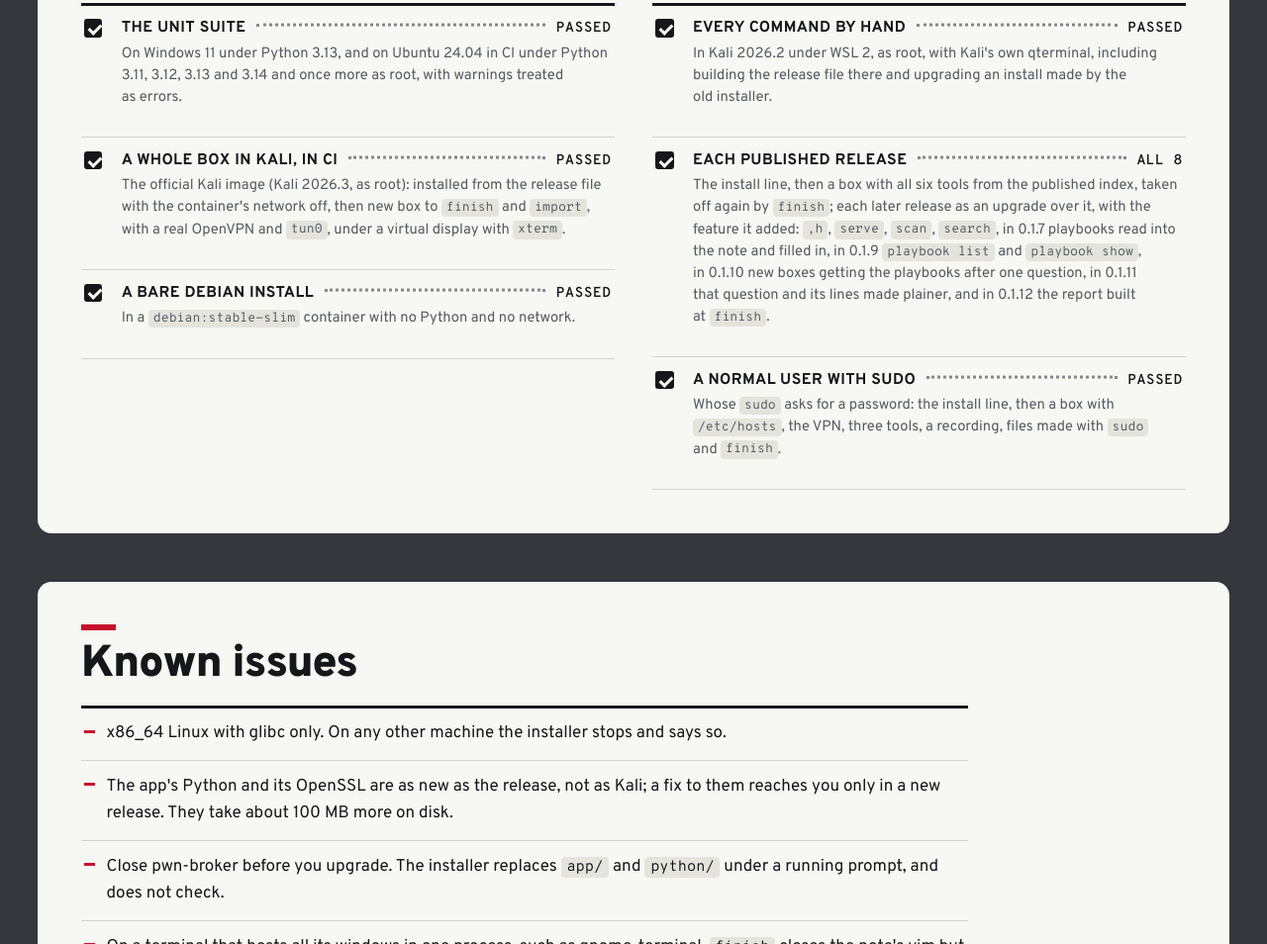
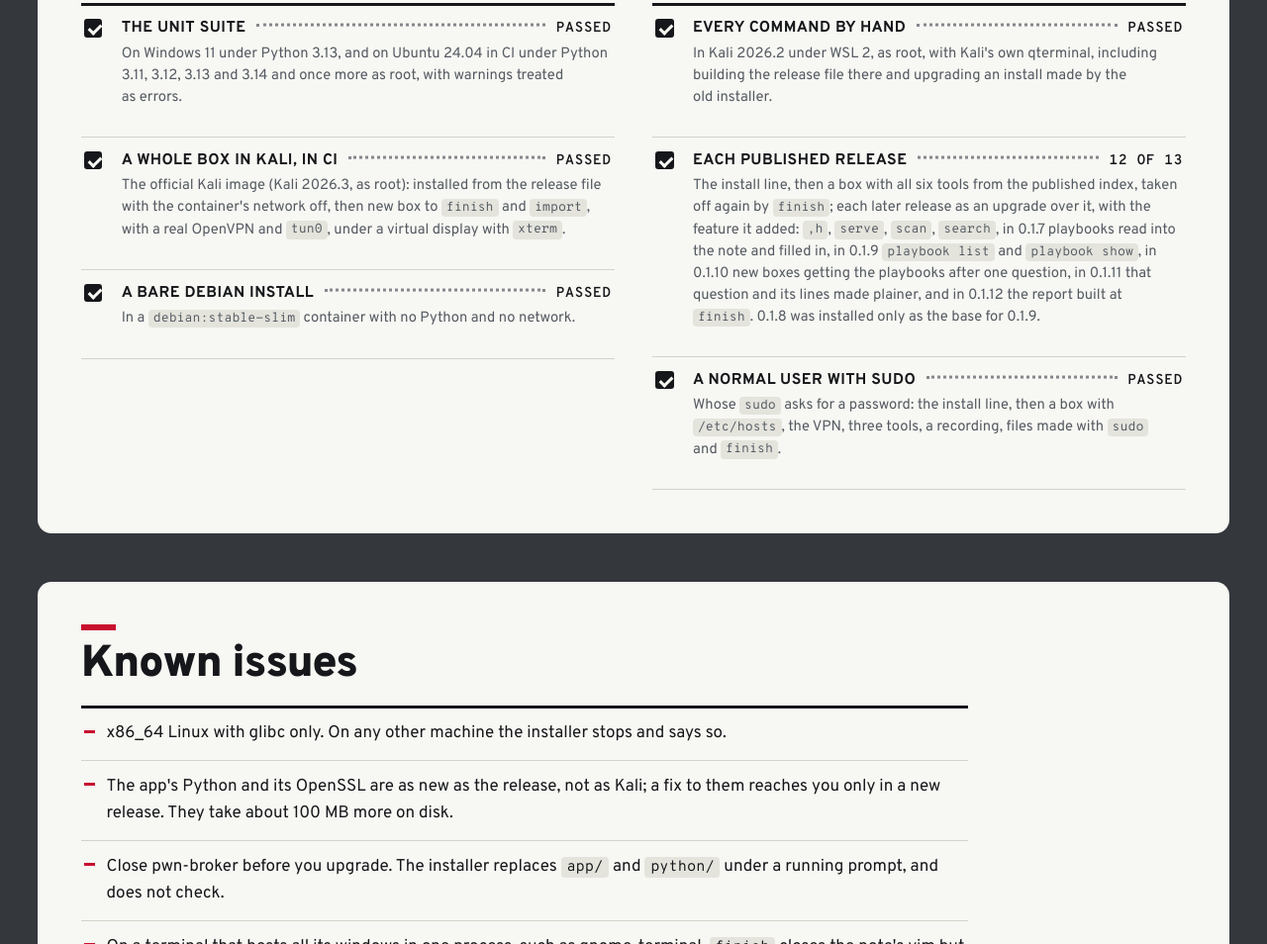
Before and after one commit to Real-Fruit-Snacks/pwn-broker, a plain HTML site: page docs/index.html in a window 1280 px wide. Shown: the part 3909-4863 px from the top of the page at 99% size. Drawn offline with Linux system fonts and the light colour scheme.

Commit message:
Correct the schemas SECURITY.md lists, the page's release count and two stale lines

```diff
--- a/docs/index.html
+++ b/docs/index.html
@@ -255,8 +255,8 @@ GetNPUsers.py htb.local/<span class="ph">&lt;DomainUser&gt;</span> -no-pass -dc-
         <ul class="ck" aria-label="More checks run">
             <li data-state="done"><span class="box" aria-hidden="true"></span><span class="ch">Every command by hand</span><span class="ld" aria-hidden="true"></span><span class="rs">Passed</span>
                 <p class="why">In Kali 2026.2 under WSL 2, as root, with Kali's own qterminal, including building the release file there and upgrading an install made by the old installer.</p></li>
-            <li data-state="done"><span class="box" aria-hidden="true"></span><span class="ch">Each published release</span><span class="ld" aria-hidden="true"></span><span class="rs">All 8</span>
-                <p class="why">The install line, then a box with all six tools from the published index, taken off again by <code>finish</code>; each later release as an upgrade over it, with the feature it added: <code>,h</code>, <code>serve</code>, <code>scan</code>, <code>search</code>, in 0.1.7 playbooks read into the note and filled in, in 0.1.9 <code>playbook list</code> and <code>playbook show</code>, in 0.1.10 new boxes getting the playbooks after one question, in 0.1.11 that question and its lines made plainer, and in 0.1.12 the report built at <code>finish</code>.</p></li>
+            <li data-state="done"><span class="box" aria-hidden="true"></span><span class="ch">Each published release</span><span class="ld" aria-hidden="true"></span><span class="rs">12 of 13</span>
+                <p class="why">The install line, then a box with all six tools from the published index, taken off again by <code>finish</code>; each later release as an upgrade over it, with the feature it added: <code>,h</code>, <code>serve</code>, <code>scan</code>, <code>search</code>, in 0.1.7 playbooks read into the note and filled in, in 0.1.9 <code>playbook list</code> and <code>playbook show</code>, in 0.1.10 new boxes getting the playbooks after one question, in 0.1.11 that question and its lines made plainer, and in 0.1.12 the report built at <code>finish</code>. 0.1.8 was installed only as the base for 0.1.9.</p></li>
             <li data-state="done"><span class="box" aria-hidden="true"></span><span class="ch">A normal user with sudo</span><span class="ld" aria-hidden="true"></span><span class="rs">Passed</span>
                 <p class="why">Whose <code>sudo</code> asks for a password: the install line, then a box with <code>/etc/hosts</code>, the VPN, three tools, a recording, files made with <code>sudo</code> and <code>finish</code>.</p></li>
         </ul>
```
Also changed, not shown: 3 other files.
